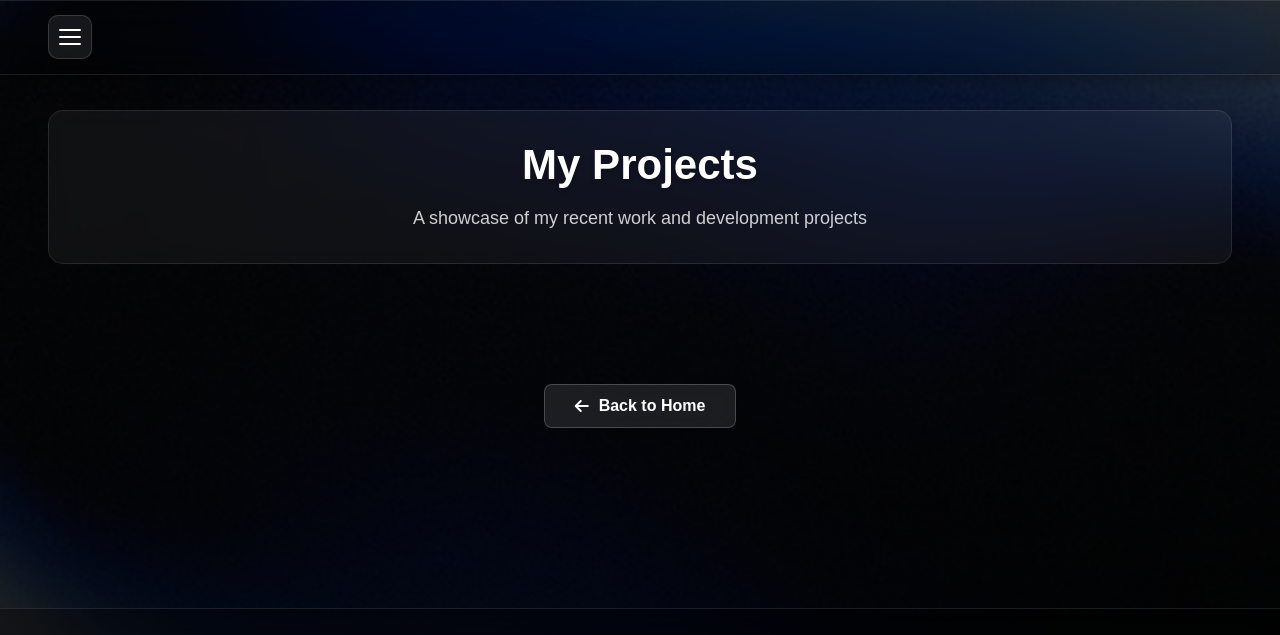
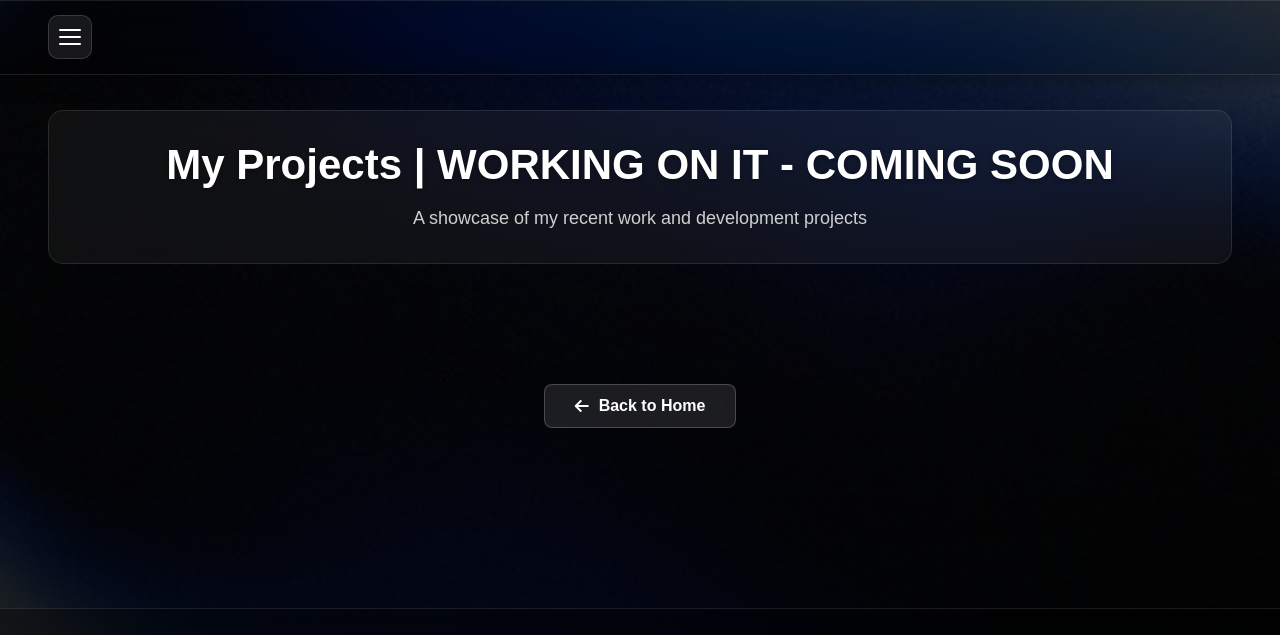
Before and after one commit to Lokianpu/LokiWebSite, a plain HTML site: page Projects.html in a window 1280 px wide. Shown: the top 635 px of the page. Drawn offline with Linux system fonts and the light colour scheme.

Commit message:
Projects comming soon

```diff
--- a/Projects.html
+++ b/Projects.html
@@ -32,7 +32,7 @@
     <main class="projects-container">
         <!-- Header -->
         <section class="projects-header">
-            <h1>My Projects</h1>
+            <h1>My Projects | WORKING ON IT - COMING SOON</h1>
             <p>A showcase of my recent work and development projects</p>
         </section>
 
```
